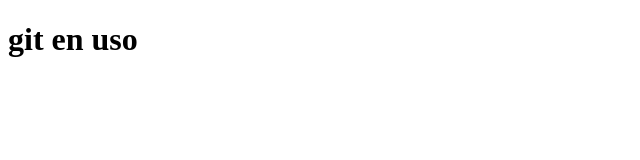
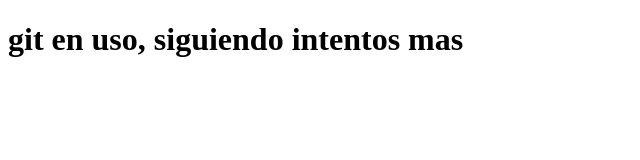
Before and after one commit to yuderdavid/segunda_prueba, a plain HTML site: page index.html in a window 1280 px wide. Shown: the whole page, without its empty margins (0-640 px from the left). Drawn offline with Linux system fonts and the light colour scheme.

Commit message:
sigo intantando una vez mas

```diff
--- a/index.html
+++ b/index.html
@@ -7,7 +7,7 @@
 </head>
 <body>
     <div class="container">
-        <p> <h1>git en uso</h1></p>
+        <p> <h1>git en uso, siguiendo intentos mas</h1></p>
     </div>
 
 </body>
```
